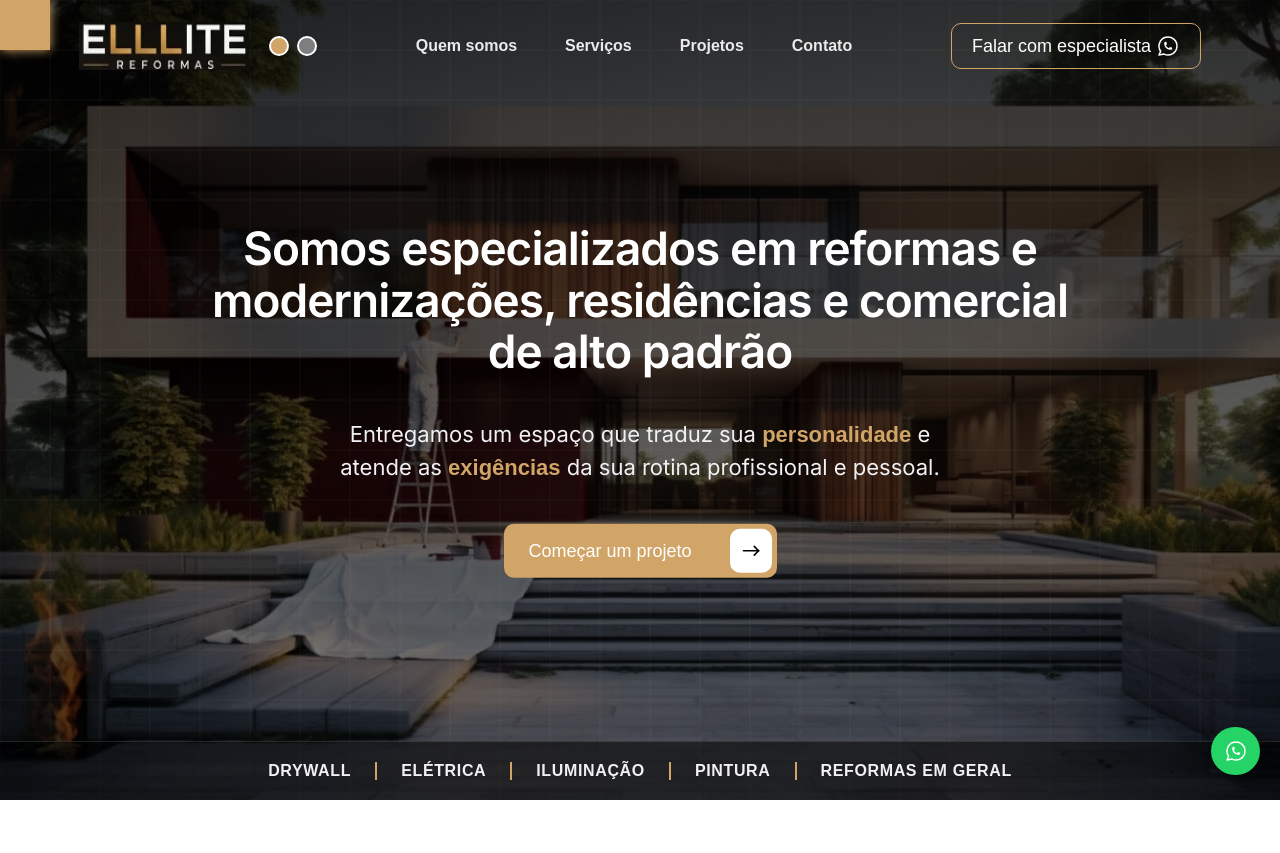
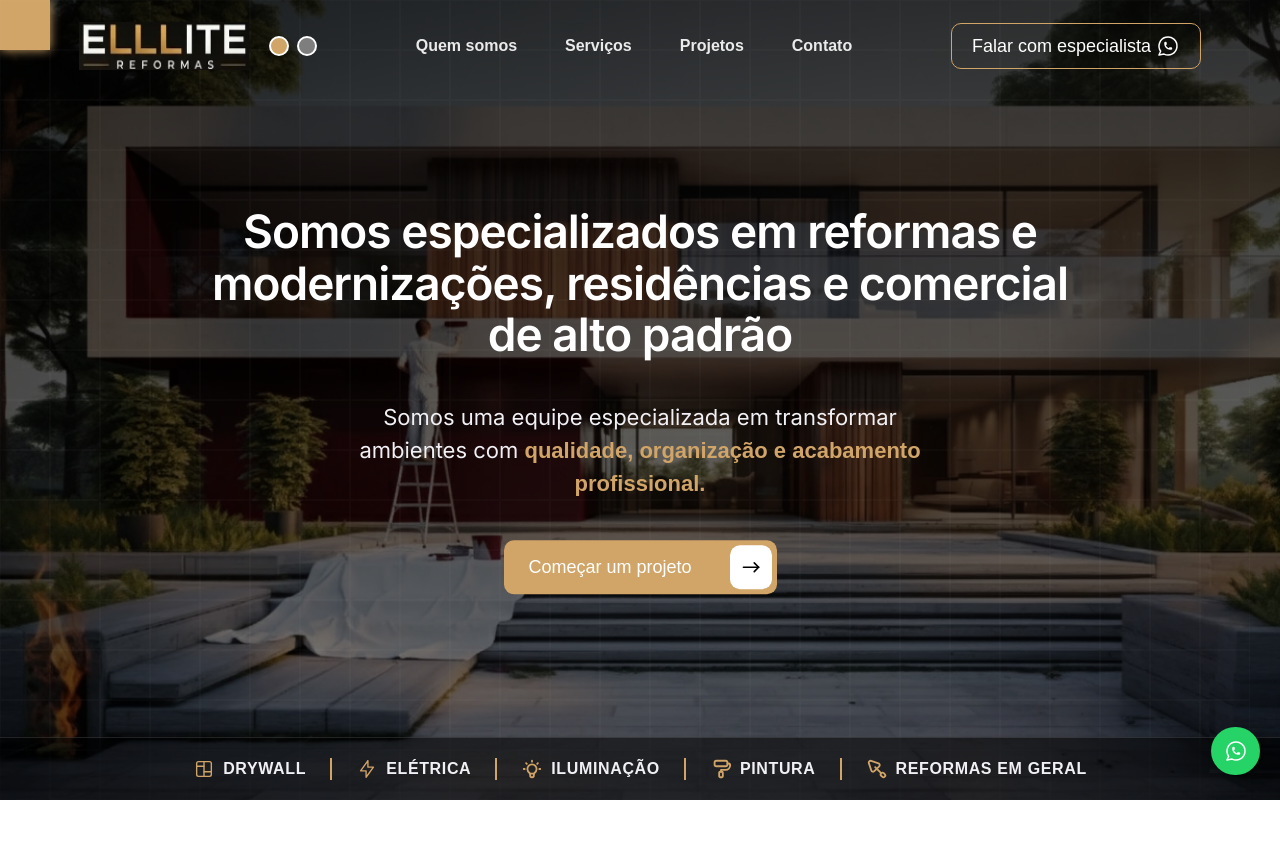
Before and after one commit to wagstalos/projeto-solidvs, a website: page index.html in a window 1280 px wide. Shown: the top 853 px of the page. Drawn offline with Linux system fonts and the light colour scheme.

Commit message:
feat: update homepage content and service list with icons; modify styles for improved layout and accessibility

```diff
--- a/index.html
+++ b/index.html
@@ -14,7 +14,7 @@
 
   <link rel="stylesheet" href="./css/plugins.css" />
   <link rel="stylesheet" href="./css/main.css" />
-  <link rel="shortcut icon" href="favicon.ico">
+  <!-- <link rel="shortcut icon" href="favicon.ico"> -->
   <title>Elllite Reformas</title>
 </head>
 
@@ -100,9 +100,12 @@
           <h1>Somos especializados em reformas e modernizações, residências e comercial de alto padrão</h1>
 
           <div>
-            <p>Entregamos um espaço que traduz sua <b>personalidade</b> e atende as <b>exigências</b> da sua rotina
+            <p>
+              Somos uma equipe especializada em transformar ambientes com <b>qualidade, organização e acabamento profissional.</b>
+            </p>
+            <!-- <p>Entregamos um espaço que traduz sua <b>personalidade</b> e atende as <b>exigências</b> da sua rotina
               profissional e
-              pessoal.</p>
+              pessoal.</p> -->
             <a href="#servicos" class="btn-primary">Começar um projeto
 
               <svg xmlns="http://www.w3.org/2000/svg" class="icon icon-tabler icon-tabler-arrow-narrow-right" width="24"
@@ -125,11 +128,54 @@
     <div class="s-hero__bottom">
       <div class="container">
         <ul class="s-hero__services">
-          <li>Drywall</li>
-          <li>Elétrica</li>
-          <li>Iluminação</li>
-          <li>Pintura</li>
-          <li>Reformas em geral</li>
+          <li>
+            <svg xmlns="http://www.w3.org/2000/svg" class="icon icon-tabler icon-tabler-layout-board" width="22"
+              height="22" viewBox="0 0 24 24" stroke-width="1.5" stroke="currentColor" fill="none"
+              stroke-linecap="round" stroke-linejoin="round" aria-hidden="true">
+              <path stroke="none" d="M0 0h24v24H0z" fill="none" />
+              <path d="M4 4m0 2a2 2 0 0 1 2 -2h12a2 2 0 0 1 2 2v12a2 2 0 0 1 -2 2h-12a2 2 0 0 1 -2 -2z" />
+              <path d="M4 9h8" />
+              <path d="M12 15h8" />
+              <path d="M12 4v16" />
+            </svg>
+            <span>Drywall</span>
+          </li>
+          <li>
+            <svg xmlns="http://www.w3.org/2000/svg" class="icon icon-tabler icon-tabler-bolt" width="22" height="22"
+              viewBox="0 0 24 24" stroke-width="1.5" stroke="currentColor" fill="none" stroke-linecap="round"
+              stroke-linejoin="round" aria-hidden="true">
+              <path stroke="none" d="M0 0h24v24H0z" fill="none" />
+              <path d="M13 3l0 7l6 0l-8 11l0 -7l-6 0l8 -11" />
+            </svg>
+            <span>Elétrica</span>
+          </li>
+          <li>
+            <svg xmlns="http://www.w3.org/2000/svg" width="22" height="22" viewBox="0 0 24 24" fill="none" stroke="currentColor" stroke-width="2" stroke-linecap="round" stroke-linejoin="round" class="icon icon-tabler icons-tabler-outline icon-tabler-bulb">
+              <path stroke="none" d="M0 0h24v24H0z" fill="none" />
+              <path d="M3 12h1m8 -9v1m8 8h1m-15.4 -6.4l.7 .7m12.1 -.7l-.7 .7" />
+              <path d="M9 16a5 5 0 1 1 6 0a3.5 3.5 0 0 0 -1 3a2 2 0 0 1 -4 0a3.5 3.5 0 0 0 -1 -3" />
+              <path d="M9.7 17l4.6 0" />
+            </svg>
+            <span>Iluminação</span>
+          </li>
+          <li>
+            <svg xmlns="http://www.w3.org/2000/svg" width="22" height="22" viewBox="0 0 24 24" fill="none" stroke="currentColor" stroke-width="2" stroke-linecap="round" stroke-linejoin="round" class="icon icon-tabler icons-tabler-outline icon-tabler-paint">
+              <path stroke="none" d="M0 0h24v24H0z" fill="none" />
+              <path d="M5 5a2 2 0 0 1 2 -2h10a2 2 0 0 1 2 2v2a2 2 0 0 1 -2 2h-10a2 2 0 0 1 -2 -2l0 -2" />
+              <path d="M19 6h1a2 2 0 0 1 2 2a5 5 0 0 1 -5 5l-5 0v2" />
+              <path d="M10 16a1 1 0 0 1 1 -1h2a1 1 0 0 1 1 1v4a1 1 0 0 1 -1 1h-2a1 1 0 0 1 -1 -1l0 -4" />
+            </svg>
+            <span>Pintura</span>
+          </li>
+          <li>
+            <svg xmlns="http://www.w3.org/2000/svg" width="22" height="22" viewBox="0 0 24 24" fill="none" stroke="currentColor" stroke-width="2" stroke-linecap="round" stroke-linejoin="round" class="icon icon-tabler icons-tabler-outline icon-tabler-trowel">
+              <path stroke="none" d="M0 0h24v24H0z" fill="none" />
+              <path d="M14.42 9.058l-5.362 5.363a1.978 1.978 0 0 1 -3.275 -.773l-2.682 -8.044a1.978 1.978 0 0 1 2.502 -2.502l8.045 2.682a1.978 1.978 0 0 1 .773 3.274" />
+              <path d="M10 10l6.5 6.5" />
+              <path d="M19.347 16.575l1.08 1.079a1.96 1.96 0 0 1 -2.773 2.772l-1.08 -1.079a1.96 1.96 0 0 1 2.773 -2.772" />
+            </svg>
+            <span>Reformas em geral</span>
+          </li>
         </ul>
       </div>
     </div>
--- a/scss/_home.scss
+++ b/scss/_home.scss
@@ -75,6 +75,9 @@
         gap: 1.2rem 0;
 
         li {
+            display: flex;
+            align-items: center;
+            gap: 0.8rem;
             color: $gray-100;
             font-size: 1.6rem;
             font-weight: 600;
@@ -82,6 +85,11 @@
             letter-spacing: 0.04em;
             padding: 0 2.4rem;
             border-right: 2px solid $brand-main;
+
+            svg {
+                flex-shrink: 0;
+                color: $brand-main;
+            }
 
             &:last-child {
                 border-right: none;
@@ -128,6 +136,12 @@
             li {
                 font-size: 1.2rem;
                 padding: 0 1.2rem;
+                gap: 0.6rem;
+
+                svg {
+                    width: 1.8rem;
+                    height: 1.8rem;
+                }
             }
         }
 
```
Also changed, not shown: css/main.css.
